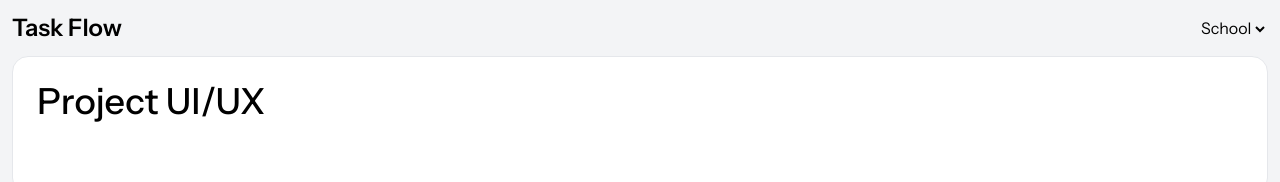
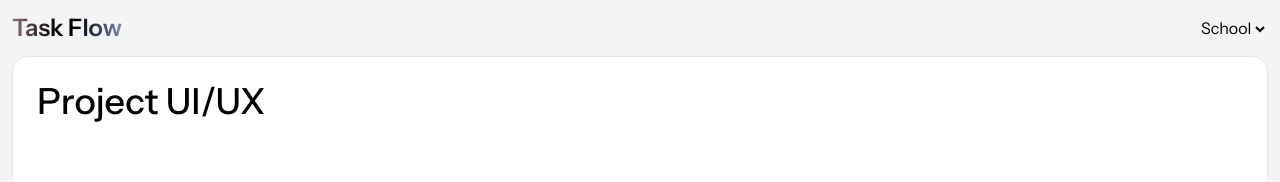
Before and after one commit to FlorianBardin/task-flow, a React (Vite) app: page / in a window 1280 px wide. Shown: the top 182 px of the page. Built offline with nearby package versions, Linux system fonts and the light colour scheme.

Commit message:
Ajout style badge + text gradient

```diff
--- a/src/index.css
+++ b/src/index.css
@@ -19,4 +19,18 @@
   h3 {
     @apply text-2xl;
   }
+  h4 {
+    @apply text-xl;
+  }
+  h5 {
+    @apply text-lg;
+  }
 }
+
+@utility badge {
+  @apply w-fit px-2 rounded-full text-sm h-fit;
+}
+
+@utility text-gradient {
+  @apply bg-clip-text text-transparent bg-gradient-to-r from-[#90757c] via-[#000000] to-[#808abb];
+}
```
